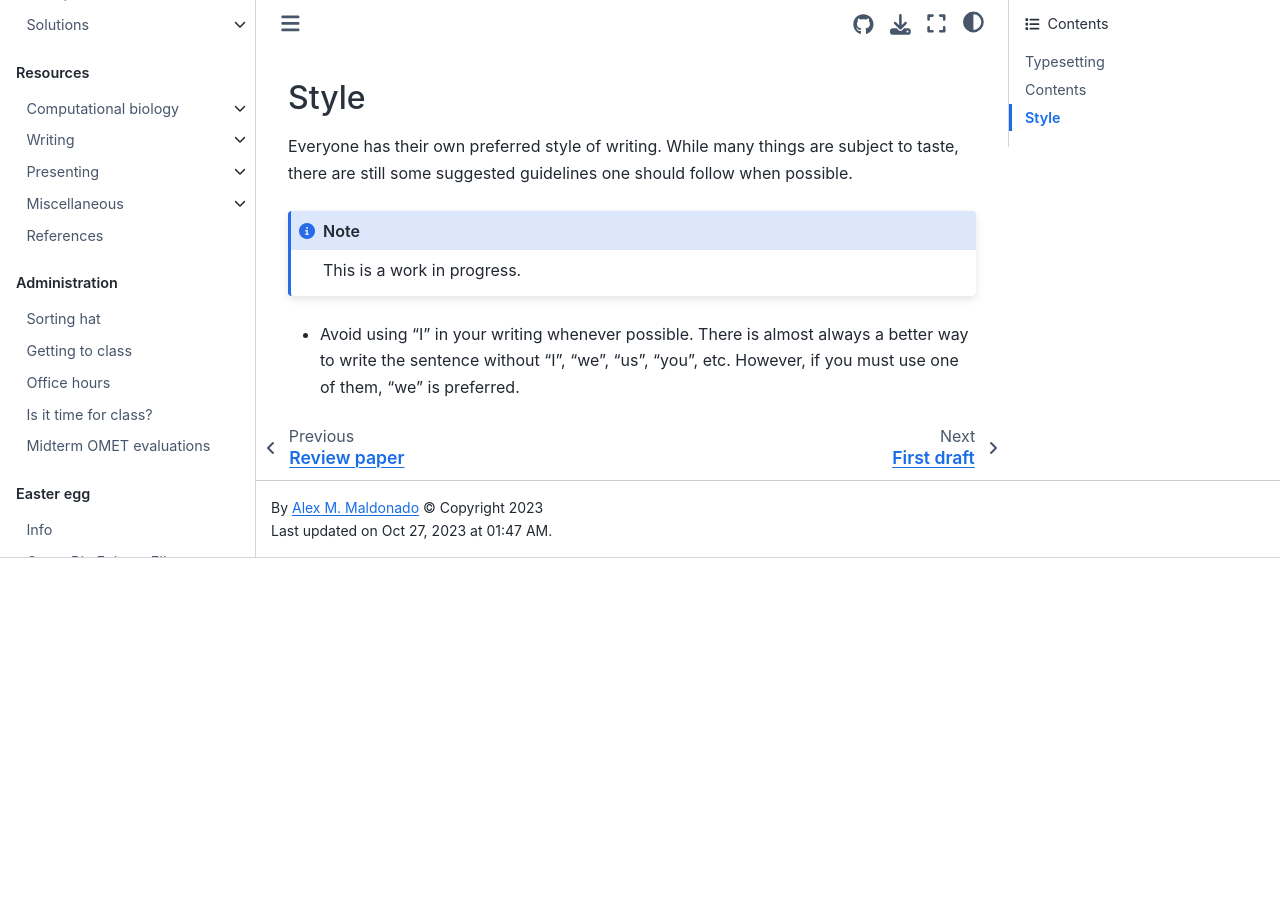
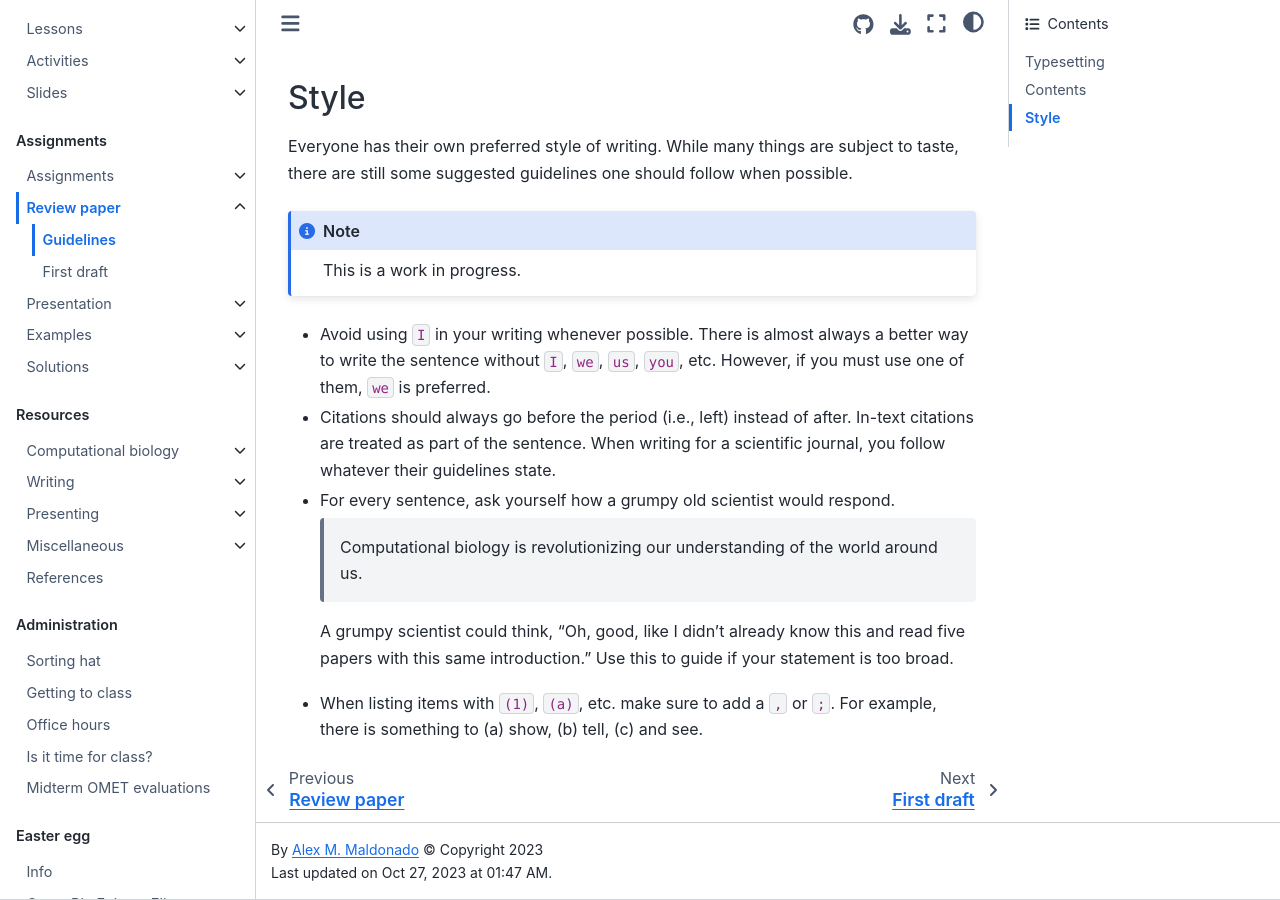
Before and after one commit to oasci/pitt-biosc1630-2023f, a Jupyter Book: the page built from book/assignments/paper/guidelines.md, in a window 1280 px wide and 900 px high, scrolled down 2378 px. Built offline with Jupyter Book 1.0.4 settings and Sphinx 7.4.7 and the Sphinx Book theme 1.1.4, drawn with Linux system fonts in a browser that asks for light colours; pages that are not in the unit, such as notebooks, are missing from menus; before the commit the page ends 2936 px from its top, so only the background shows below that.

Commit message:
Add some more style feedback

````diff
--- a/book/assignments/paper/guidelines.md
+++ b/book/assignments/paper/guidelines.md
@@ -84,6 +84,17 @@
 This is a work in progress.
 ```
 
-- Avoid using "I" in your writing whenever possible.
-  There is almost always a better way to write the sentence without "I", "we", "us", "you", etc.
-  However, if you must use one of them, "we" is preferred.
+- Avoid using `I` in your writing whenever possible.
+  There is almost always a better way to write the sentence without `I`, `we`, `us`, `you`, etc.
+  However, if you must use one of them, `we` is preferred.
+- Citations should always go before the period (i.e., left) instead of after.
+  In-text citations are treated as part of the sentence.
+  When writing for a scientific journal, you follow whatever their guidelines state.
+- For every sentence, ask yourself how a grumpy old scientist would respond.
+
+  > Computational biology is revolutionizing our understanding of the world around us.
+
+  A grumpy scientist could think, "Oh, good, like I didn't already know this and read five papers with this same introduction."
+  Use this to guide if your statement is too broad.
+- When listing items with `(1)`, `(a)`, etc. make sure to add a `,` or `;`.
+  For example, there is something to (a) show, (b) tell, (c) and see.
````
